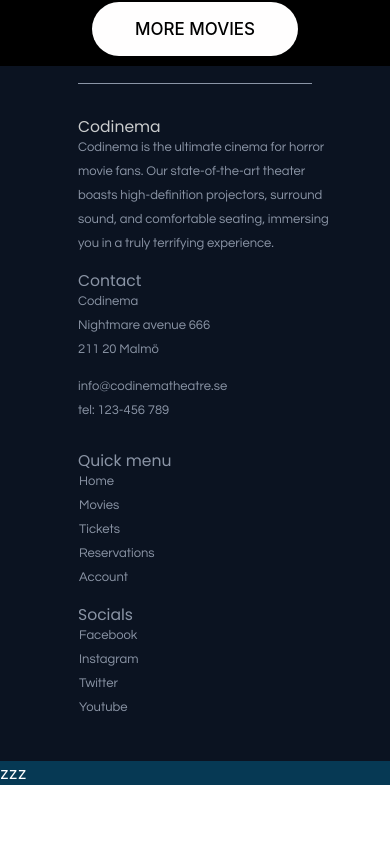
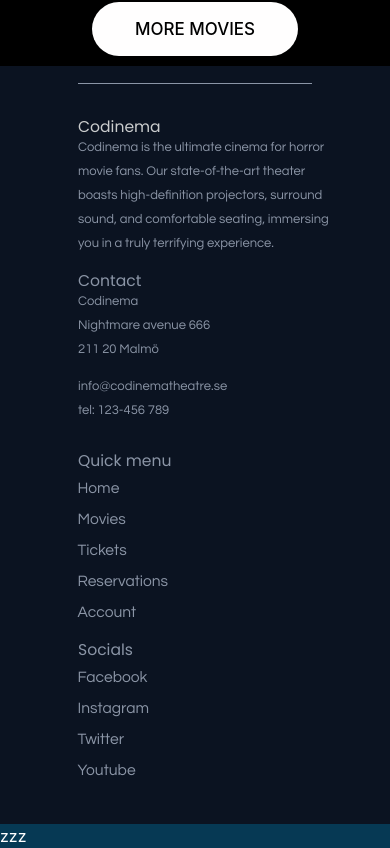
Before and after one commit to RogeSocial/cinema-project, a React (Vite) app in the folder client/: page / in a window 390 px wide. Shown: the part 1900-2748 px from the top of the page. Before the commit the page ends 2685 px from the top, so only its background shows below. Built offline with nearby package versions, Linux system fonts and the light colour scheme; a web font is replaced by a local one.

Commit message:
bigger links in footer in mobile view and some padding between the links to make it easier to navigate on small screen

```diff
--- a/client/src/CSS/footer.css
+++ b/client/src/CSS/footer.css
@@ -96,6 +96,11 @@ hr {
     justify-content: center;
 }
 
+.footer-link {
+    padding-top: 7px;
+    font-size: 1.2em;
+    padding-left: 0.4em;
+}
 
 @media only screen and (min-width: 600px) {
     footer {
@@ -114,4 +119,10 @@ hr {
     hr {
         width: 84%;
     }
+
+    .footer-link {
+        padding-top: 0px;
+        font-size: 1em;
+        padding-left: none;
+    }
 }
--- a/client/src/components/Footer.jsx
+++ b/client/src/components/Footer.jsx
@@ -23,20 +23,20 @@ export default function() {
             <div>
                 <h1>Quick menu</h1>
                 <ul>
-                    <li><Link to={"/"}>Home</Link></li>
-                    <li><Link to={"/movies"}>Movies</Link></li>
-                    <li><Link to={"/calender"}>Tickets</Link></li>
-                    <li><Link to={"/reservations"}>Reservations</Link></li>
-                    <li><Link to={"/tickets"}>Account</Link></li>
+                    <li className="footer-link"><Link to={"/"}>Home</Link></li>
+                    <li className="footer-link"><Link to={"/movies"}>Movies</Link></li>
+                    <li className="footer-link"><Link to={"/calender"}>Tickets</Link></li>
+                    <li className="footer-link"><Link to={"/reservations"}>Reservations</Link></li>
+                    <li className="footer-link"><Link to={"/tickets"}>Account</Link></li>
                 </ul>
             </div>
             <div>
                 <h1>Socials</h1>
                 <ul>
-                    <li><a href={"http://www.facebook.com"} target={"_blank"}>Facebook</a></li>
-                    <li><a href={"http://www.instagram.com/"} target={"_blank"}>Instagram</a></li>
-                    <li><a href={"http://twitter.com/codinematheatre"} target={"_blank"}>Twitter</a></li>
-                    <li><a href={"http://www.youtube.com/"} target={"_blank"}>Youtube</a></li>
+                    <li className="footer-link"><a href={"http://www.facebook.com"} target={"_blank"}>Facebook</a></li>
+                    <li className="footer-link"><a href={"http://www.instagram.com/"} target={"_blank"}>Instagram</a></li>
+                    <li className="footer-link"><a href={"http://twitter.com/codinematheatre"} target={"_blank"}>Twitter</a></li>
+                    <li className="footer-link"><a href={"http://www.youtube.com/"} target={"_blank"}>Youtube</a></li>
                 </ul>
             </div>
     </footer>
```
